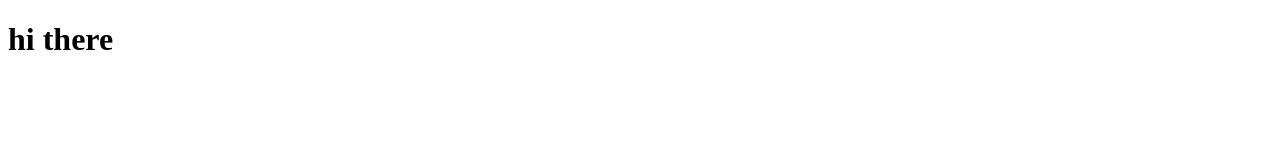
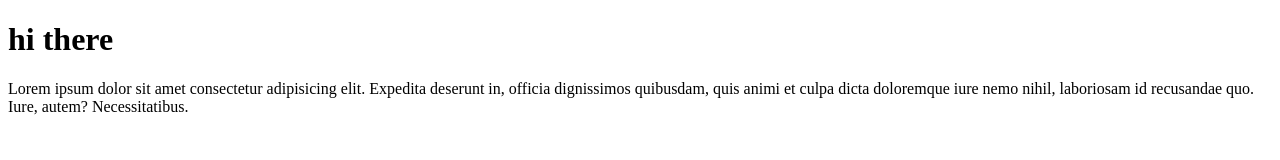
Before and after one commit to Adi-Heydari/git-course, a plain HTML site: page index.html in a window 1280 px wide. Drawn offline with Linux system fonts and the light colour scheme.

Commit message:
all file wase changed

```diff
--- a/index.html
+++ b/index.html
@@ -9,6 +9,7 @@
 <body>
     <div>
         <h1>hi there</h1>
+        <p>Lorem ipsum dolor sit amet consectetur adipisicing elit. Expedita deserunt in, officia dignissimos quibusdam, quis animi et culpa dicta doloremque iure nemo nihil, laboriosam id recusandae quo. Iure, autem? Necessitatibus.</p>
     </div>
 </body>
 </html>
--- a/index.js
+++ b/index.js
@@ -1 +1,2 @@
 console.log("hi");
+console.log("chetorii?");
```
